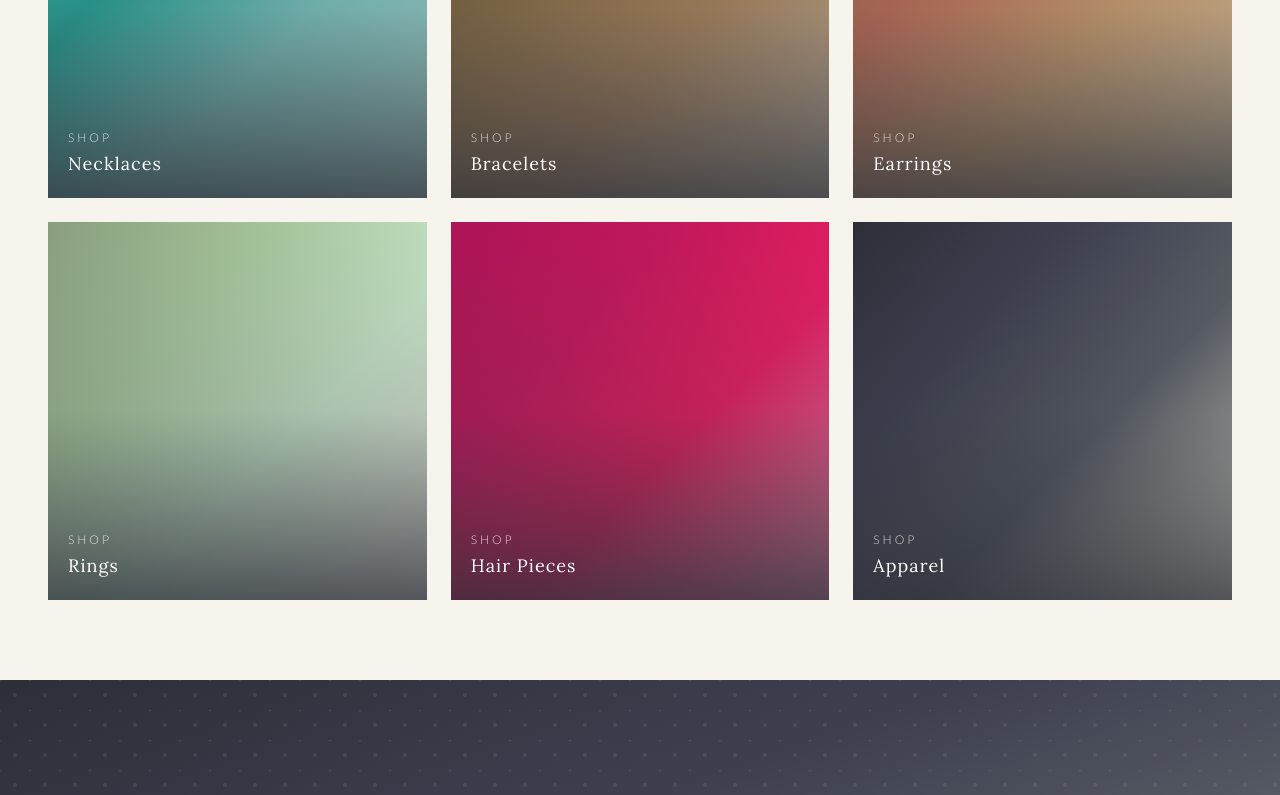
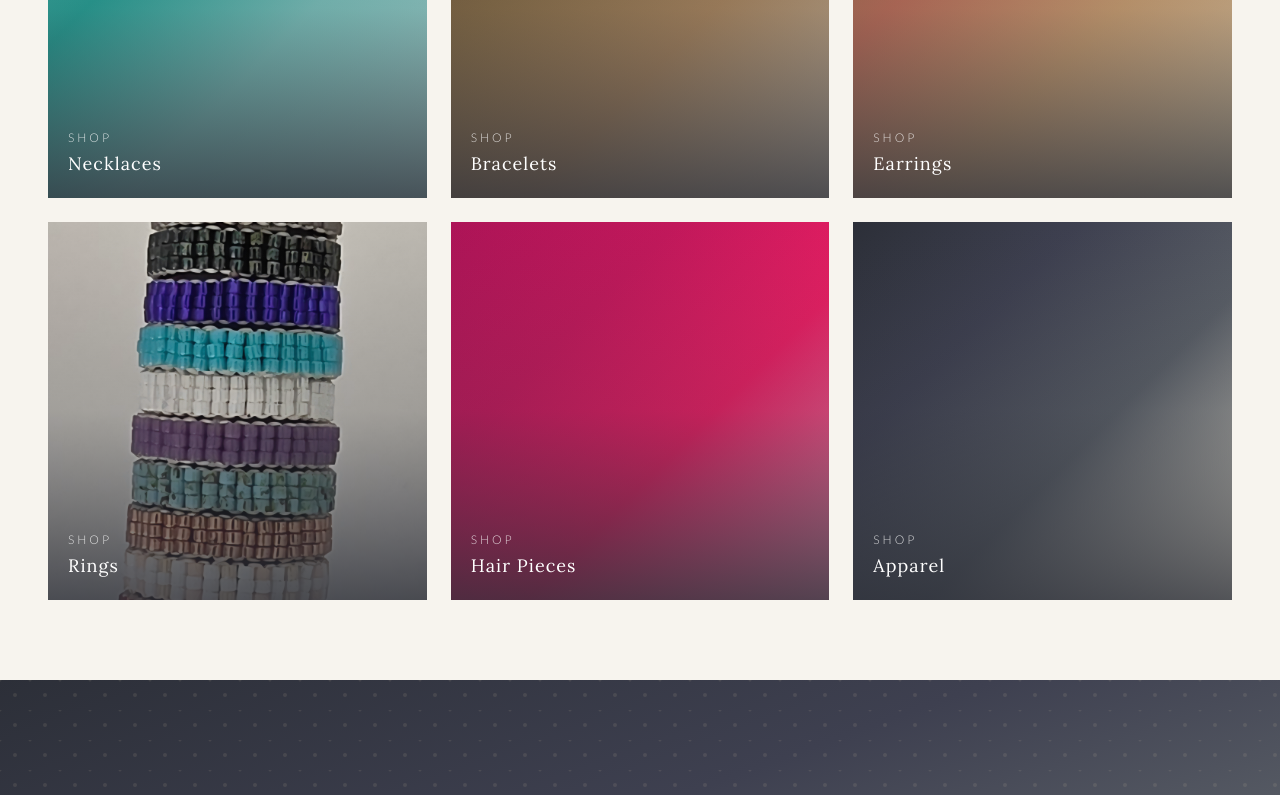
Before and after one commit to brooks-beads/lala-lucindas-beadwork, a Next.js app: page / in a window 1280 px wide. Shown: the part 1202-1997 px from the top of the page. Built offline with nearby package versions, Linux system fonts and the light colour scheme; no server answers.

Commit message:
Add rings category cover photo
Co-Authored-By: Claude Sonnet 4.6 <noreply@anthropic.com>

```diff
--- a/app/page.js
+++ b/app/page.js
@@ -71,7 +71,17 @@ export default async function HomePage() {
         <div className="grid grid-cols-2 md:grid-cols-3 gap-4 md:gap-6">
           {categories.map((cat) => (
             <Link key={cat.slug} href={`/collections/${cat.slug}`} className="group relative aspect-square overflow-hidden">
-              <div className={`${cat.placeholderClass} w-full h-full product-img-wrap`} />
+              {cat.image ? (
+                <Image
+                  src={cat.image}
+                  alt={cat.name}
+                  fill
+                  style={{ objectFit: 'cover', objectPosition: 'center' }}
+                  sizes="(max-width: 768px) 50vw, 33vw"
+                />
+              ) : (
+                <div className={`${cat.placeholderClass} w-full h-full product-img-wrap`} />
+              )}
               <div className="absolute inset-0 bg-gradient-to-t from-midnight/80 via-midnight/20 to-transparent" />
               <div className="absolute bottom-0 left-0 right-0 p-5">
                 <p className="text-white text-xs tracking-[0.25em] uppercase mb-1 opacity-80">Shop</p>
```
Also changed, not shown: lib/products.js, public/images/category-rings.jpg (added).
